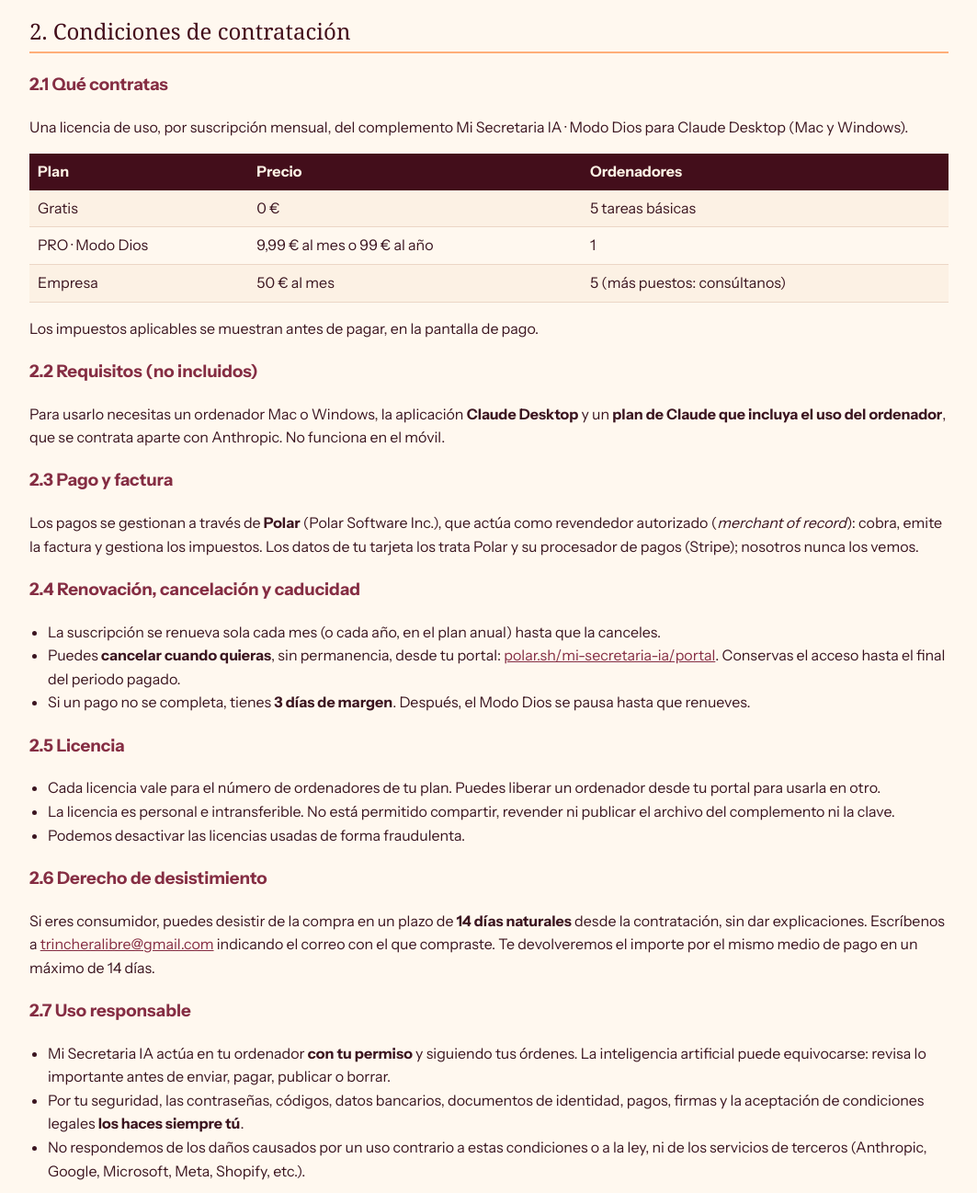
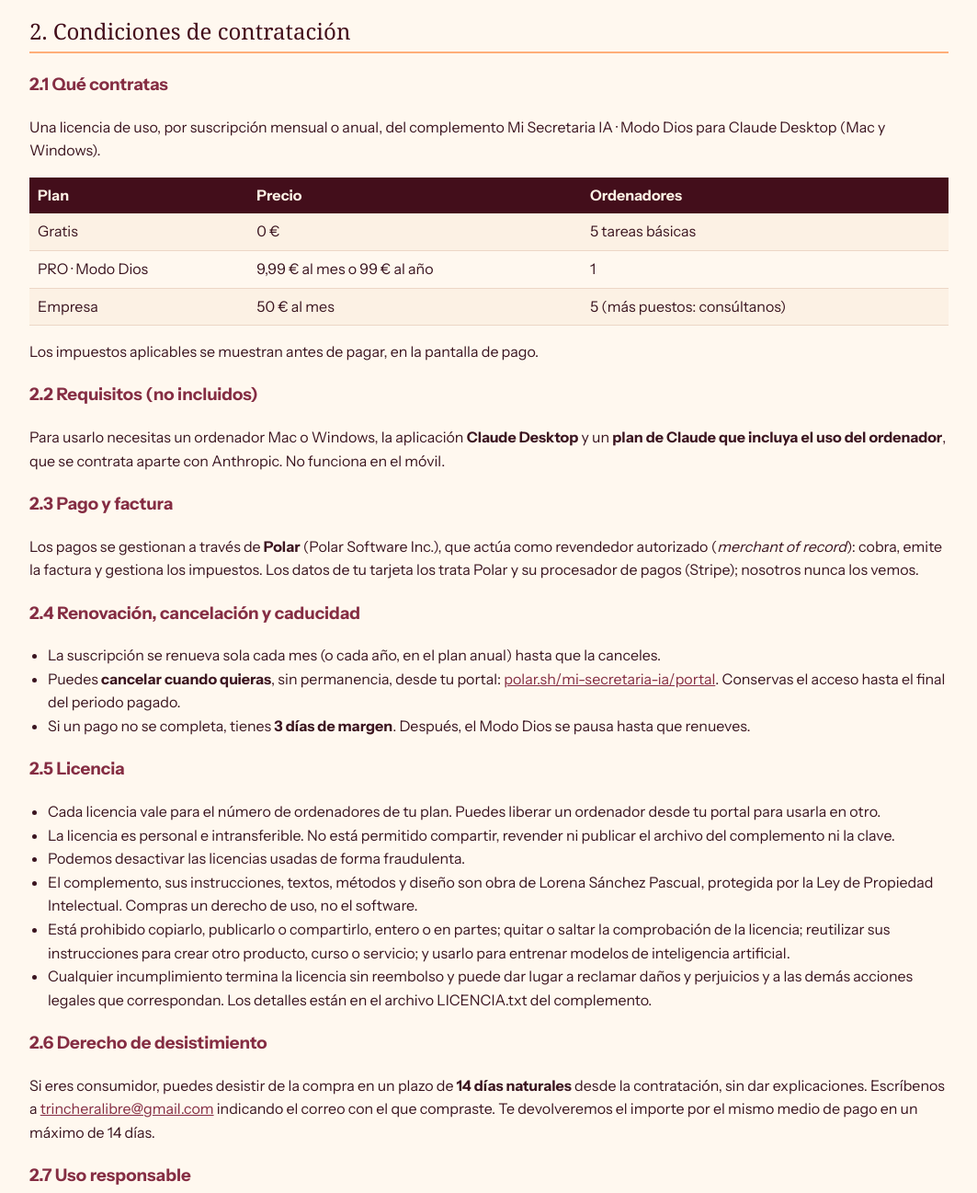
Before and after one commit to mi-secretaria-ia/mi-secretaria-ia.github.io, a plain HTML site: page legal.html in a window 1280 px wide. Shown: the part 798-2095 px from the top of the page at 92% size, without its empty margins (108-1171 px from the left). Drawn offline with Linux system fonts and the light colour scheme; a web font is replaced by a local one.

Commit message:
Legal: cláusula de propiedad intelectual y plan anual
Co-Authored-By: Claude Opus 5.5 <noreply@anthropic.com>

```diff
--- a/legal.html
+++ b/legal.html
@@ -62,7 +62,7 @@ footer{background:#2b0812;color:#ead7c9;font-size:13px;padding:20px 0;text-align
 
 <h2 id="condiciones">2. Condiciones de contratación</h2>
 <h3>2.1 Qué contratas</h3>
-<p>Una licencia de uso, por suscripción mensual, del complemento Mi Secretaria IA · Modo Dios para Claude Desktop (Mac y Windows).</p>
+<p>Una licencia de uso, por suscripción mensual o anual, del complemento Mi Secretaria IA · Modo Dios para Claude Desktop (Mac y Windows).</p>
 <table>
 <tr><th>Plan</th><th>Precio</th><th>Ordenadores</th></tr>
 <tr><td>Gratis</td><td>0 €</td><td>5 tareas básicas</td></tr>
@@ -85,6 +85,9 @@ footer{background:#2b0812;color:#ead7c9;font-size:13px;padding:20px 0;text-align
 <li>Cada licencia vale para el número de ordenadores de tu plan. Puedes liberar un ordenador desde tu portal para usarla en otro.</li>
 <li>La licencia es personal e intransferible. No está permitido compartir, revender ni publicar el archivo del complemento ni la clave.</li>
 <li>Podemos desactivar las licencias usadas de forma fraudulenta.</li>
+<li>El complemento, sus instrucciones, textos, métodos y diseño son obra de Lorena Sánchez Pascual, protegida por la Ley de Propiedad Intelectual. Compras un derecho de uso, no el software.</li>
+<li>Está prohibido copiarlo, publicarlo o compartirlo, entero o en partes; quitar o saltar la comprobación de la licencia; reutilizar sus instrucciones para crear otro producto, curso o servicio; y usarlo para entrenar modelos de inteligencia artificial.</li>
+<li>Cualquier incumplimiento termina la licencia sin reembolso y puede dar lugar a reclamar daños y perjuicios y a las demás acciones legales que correspondan. Los detalles están en el archivo LICENCIA.txt del complemento.</li>
 </ul>
 <h3>2.6 Derecho de desistimiento</h3>
 <p>Si eres consumidor, puedes desistir de la compra en un plazo de <b>14 días naturales</b> desde la contratación, sin dar explicaciones. Escríbenos a <a href="mailto:trincheralibre@gmail.com">trincheralibre@gmail.com</a> indicando el correo con el que compraste. Te devolveremos el importe por el mismo medio de pago en un máximo de 14 días.</p>
```
